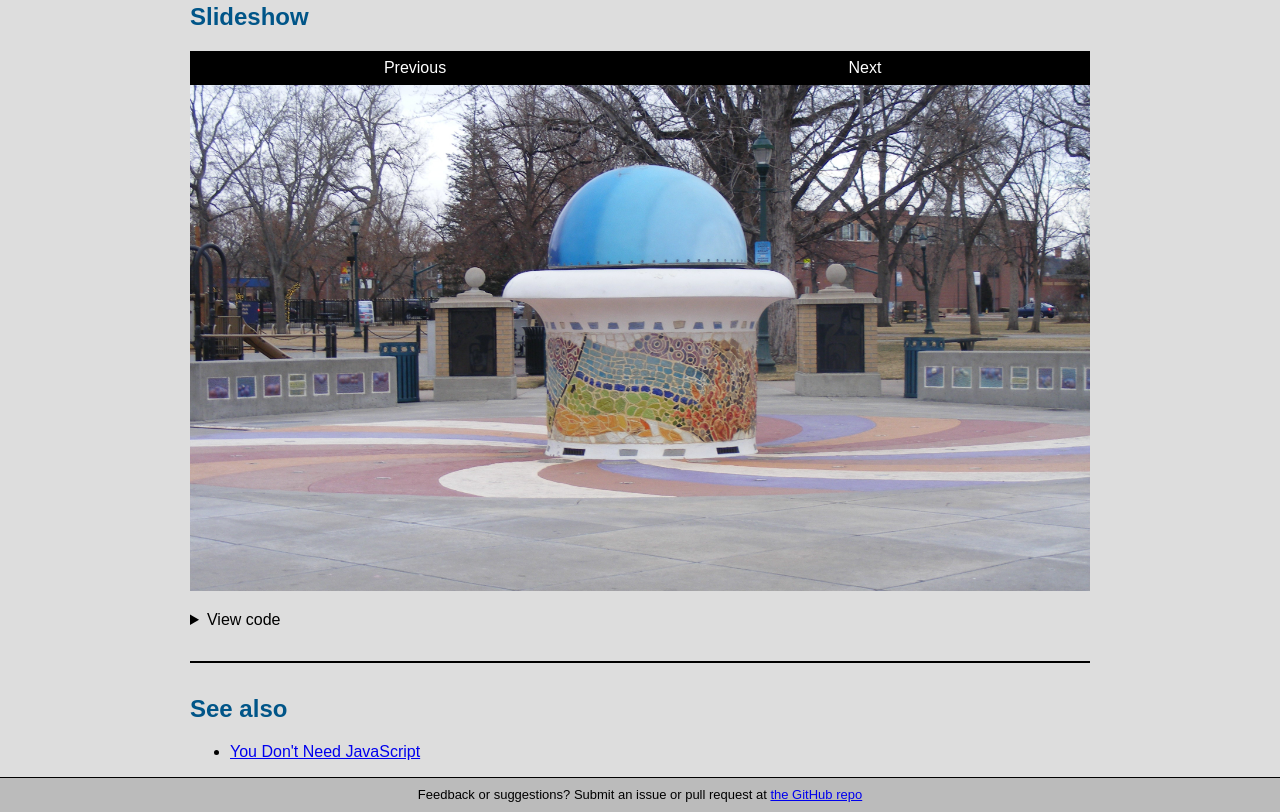
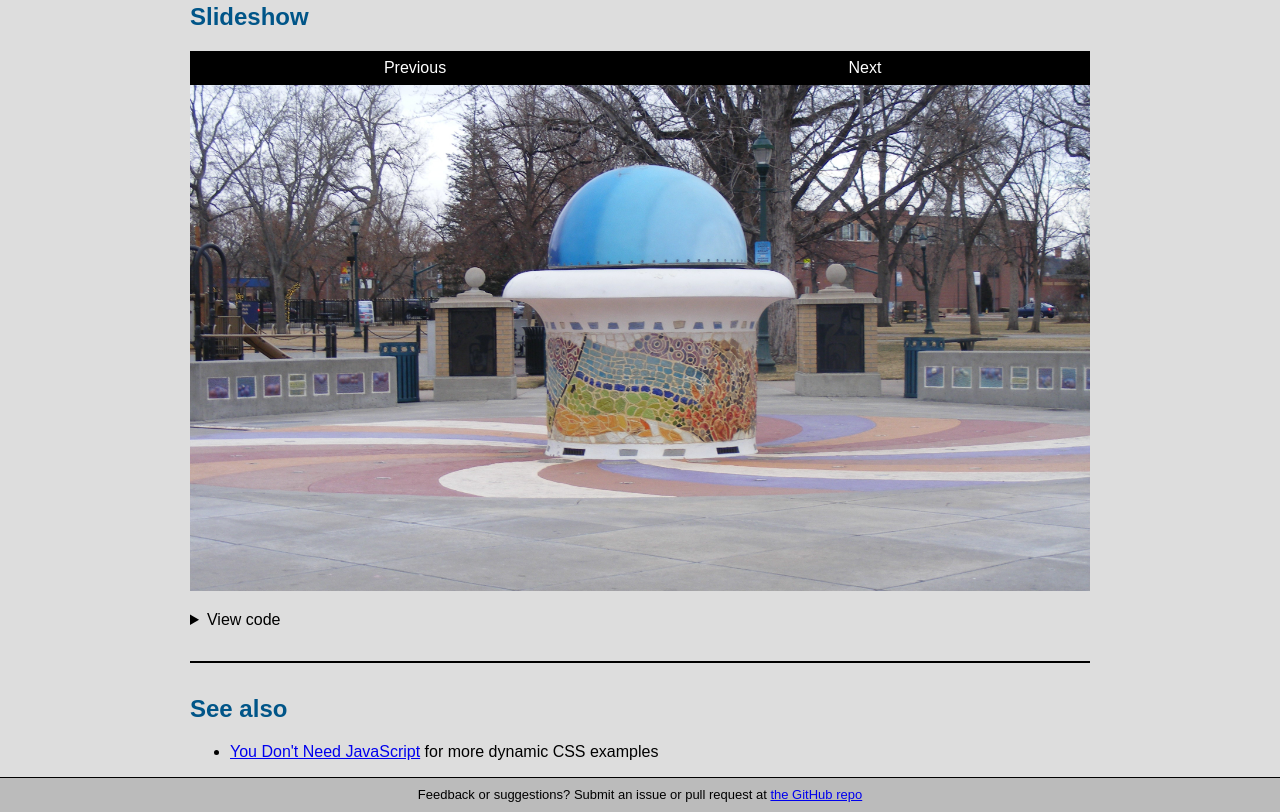
Before and after one commit to ClosedGL2/disablejs, a plain HTML site: page dynamiccss/index.html in a window 1280 px wide. Shown: the part 808-1620 px from the top of the page. Drawn offline with Linux system fonts and the light colour scheme.

Commit message:
for more dynamic CSS examples

```diff
--- a/dynamiccss/index.html
+++ b/dynamiccss/index.html
@@ -377,7 +377,7 @@ details {
 			<h2>See also</h2>
 
 			<ul>
-				<li><a target="_blank" href="https://github.com/you-dont-need/You-Dont-Need-JavaScript">You Don't Need JavaScript</a></li>
+				<li><a target="_blank" href="https://github.com/you-dont-need/You-Dont-Need-JavaScript">You Don't Need JavaScript</a> for more dynamic CSS examples</li>
 			</ul>
 		</div>
 		<div class="footer">
```
